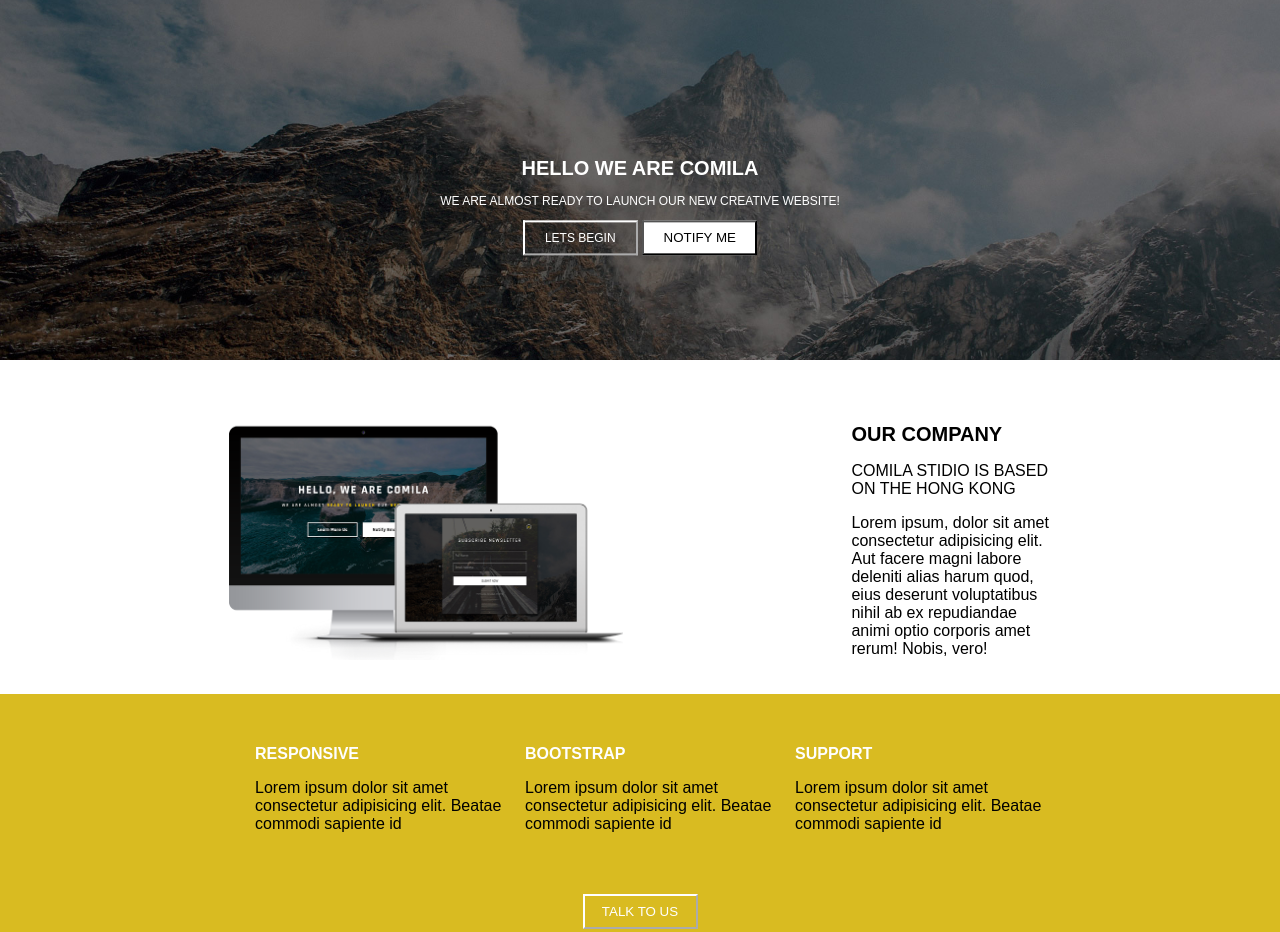
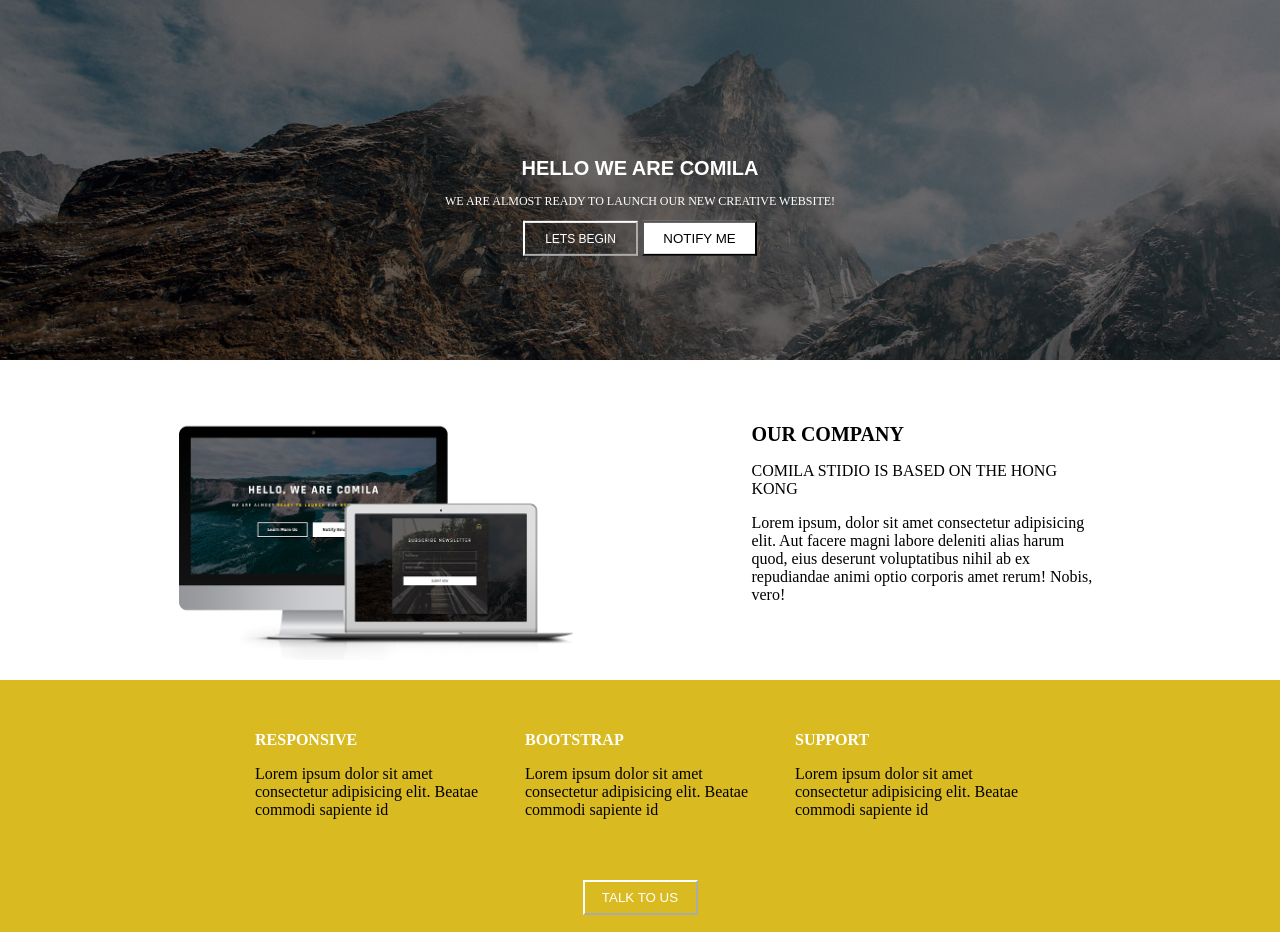
Before and after one commit to sumanth173/projects, a plain HTML site: page indexx.html in a window 1280 px wide. Shown: the top 932 px of the page. Drawn offline with Linux system fonts and the light colour scheme.

Commit message:
changess

```diff
--- a/indexx.html
+++ b/indexx.html
@@ -5,12 +5,11 @@
     <meta name="viewport" content="width=device-width, initial-scale=1.0">
     <title>Document</title>
     <style>
-         body {
-    width: auto;
+        body, html {
     margin: 0;
     padding: 0;
-    font-family: sans-serif;
-         }
+    overflow-x: hidden;
+}
         .bgk{
             background-image: url(./assets/images/slide-1.jpg);
             background-position: center;
@@ -70,14 +69,12 @@
     display: inline;
     width:150px;
  } */
-  .p1{
-    width:200px;
+  .p1,.p2{
+    width:350px;
 
 
   }
-  .p2{
-    width:200px;
-  }
+
   .yel{
     background-color: rgb(217, 187, 33);
     /* display: flex;
@@ -264,6 +261,16 @@
 
 
 }
+/* @media screen and(min-width:769px) and (max-width:2000px) {
+    .footer{
+        display: flex;
+        justify-content: center;
+        gap:50px;
+        align-items: center;
+        width:100%;
+    }
+
+} */
 .op{
     margin-top: 30px;
 }
```
